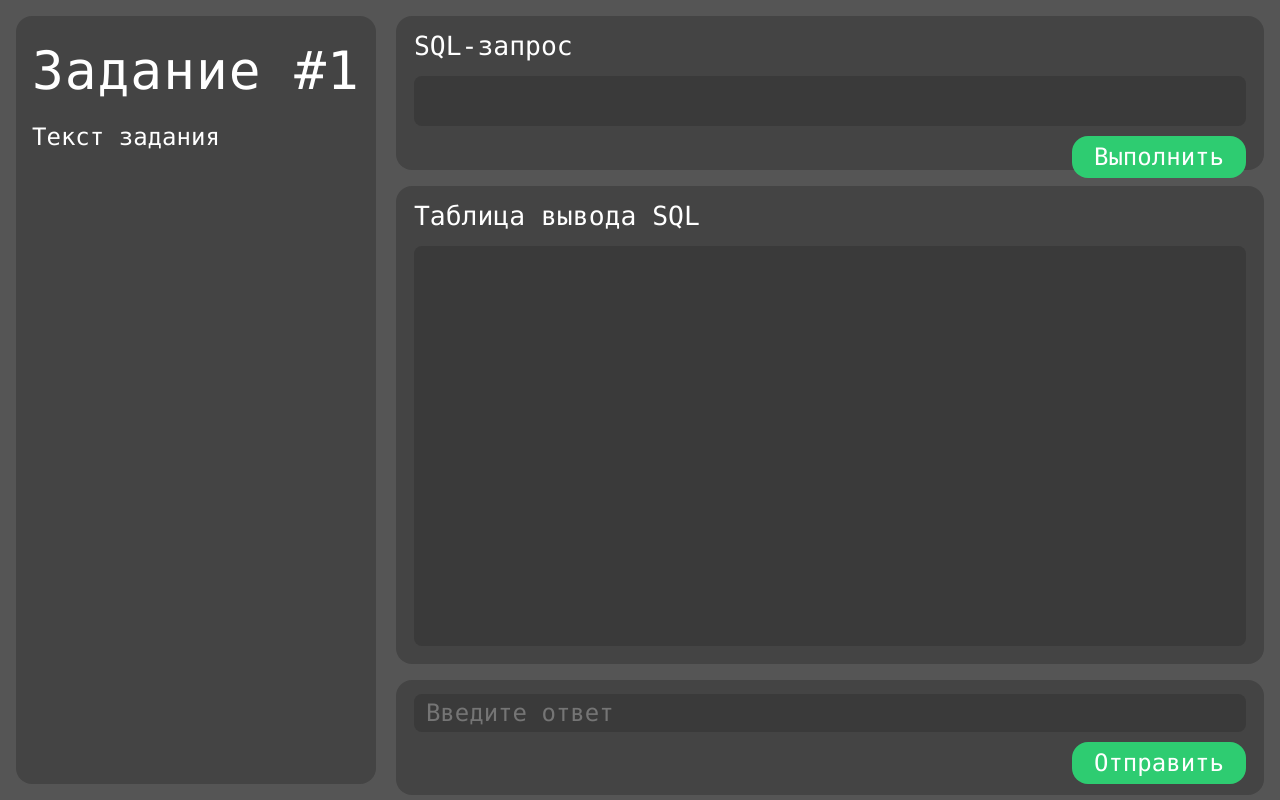
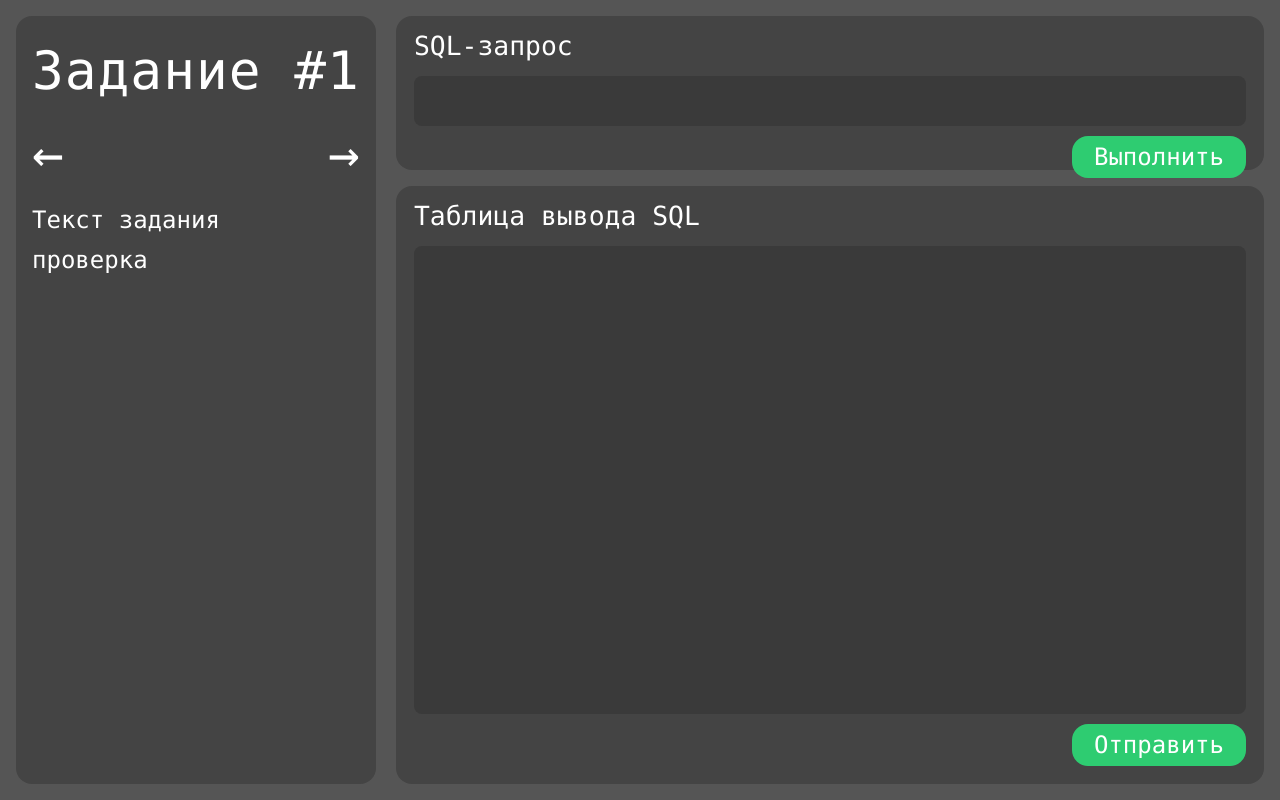
Before and after one commit to GrownBowl/ITSQL, a Flask app: page / in a window 1280 px wide. Run offline with Flask 3, Linux system fonts and the light colour scheme; the visitor is signed in with stand-in values (Sample User, id 1); data that the repository does not hold is empty.

Commit message:
Add files via upload

```diff
--- a/templates/task.html
+++ b/templates/task.html
@@ -37,6 +37,22 @@
             font-weight: normal;
             letter-spacing: 1px;
         }
+        .task-arrows {
+            display: flex;
+            justify-content: space-between;
+            align-items: center;
+            margin-bottom: 10px;
+        }
+        .task-arrows a {
+            font-size: 2.2em;
+            color: #fff;
+            text-decoration: none;
+            transition: color 0.2s;
+        }
+        .task-arrows a:hover {
+            color: #2ecc71;
+        }
+
         .main {
             flex: 1;
             display: flex;
@@ -50,11 +66,7 @@
         }
 
         .table{
-            height: 70%;
-        }
-
-        .answer{
-            height: 15%;
+            height: 80%;
         }
 
         .block {
@@ -98,7 +110,7 @@
             display: flex;
             justify-content: flex-end;
         }
-        .btn {
+        .buttonSend, .buttonTry {
             background: #2ecc71;
             color: #fff;
             border: none;
@@ -132,35 +144,36 @@
     <div class="container">
         <div class="sidebar">
             <h2>Задание #1</h2>
+            <div class="task-arrows">
+                <a href="#" title="Предыдущее задание", id="previous_task">&#8592;</a>
+                <a href="#" title="Следующее задание", id="next_task">&#8594;</a>
+            </div>
             <div>Текст задания</div>
+            <text class="task">проверка</text>
+
         </div>
         <div class="main">
-            <div class="sql">
-                <div class="block" >
+            <form action="#" class="sql">
+                <div class="block">
                     <label for="sql">SQL-запрос</label>
-                    <textarea id="sql" placeholder=""></textarea>
+                    <textarea name="sql" placeholder=""></textarea>
                     <div class="buttons">
-                        <button class="btn">Выполнить</button>
+                        <button class="buttonTry">Выполнить</button>
                     </div>
                 </div>
-            </div>
+            </form>
 
-            <div class="table">
+            <form action="#" class="table">
                 <div class="block">
                     <label>Таблица вывода SQL</label>
                     <div class="output"></div>
-                </div>
-            </div>
-
-            <div class="answer">
-                <div class="block">
-                    <input type="text" placeholder="Введите ответ">
                     <div class="buttons">
-                        <button class="btn">Отправить</button>
+                        <button class="buttonSend">Отправить</button>
                     </div>
                 </div>
-            </div>
+            </form>
         </div>
     </div>
+    <script src="../static/task.js"></script>
 </body>
 </html>
```
